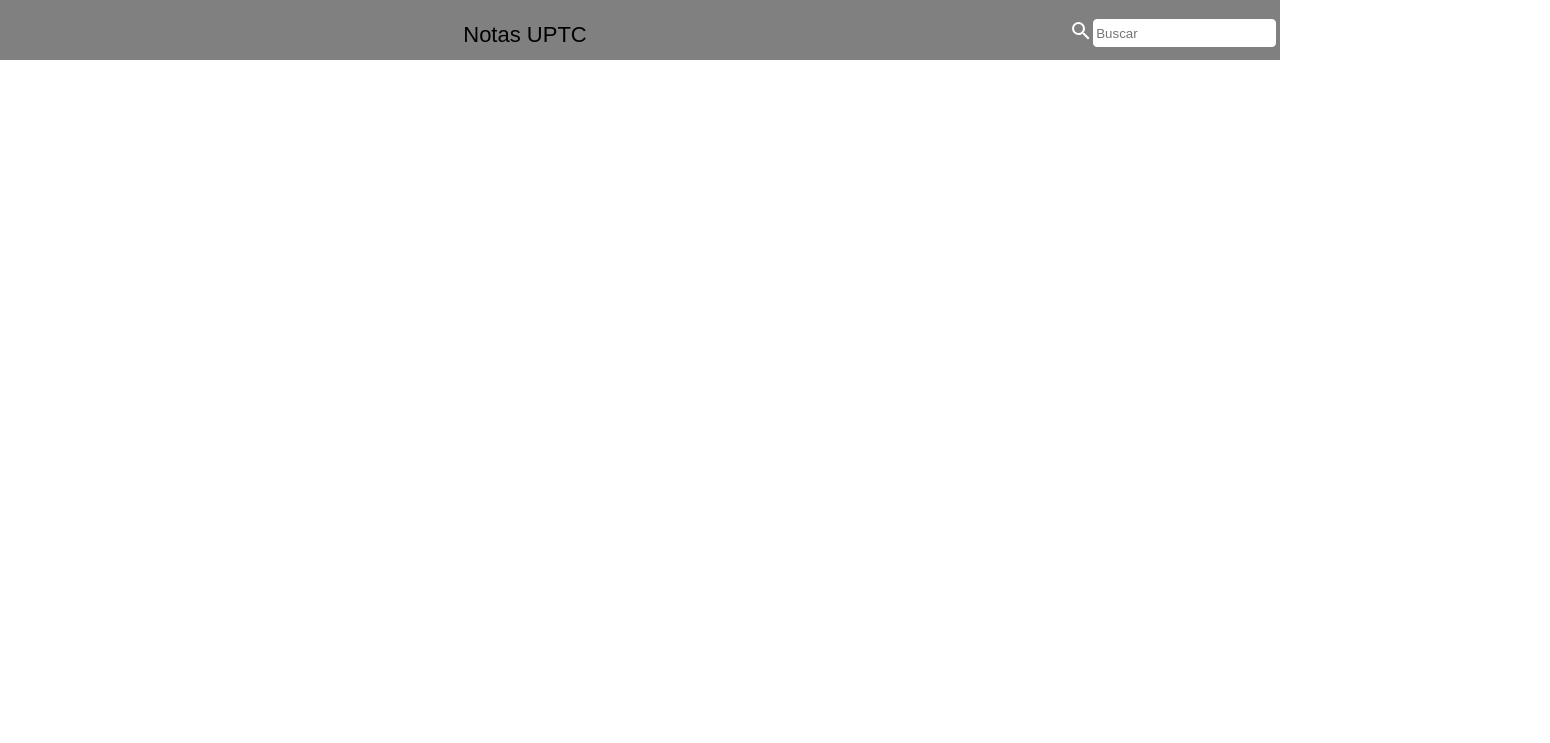
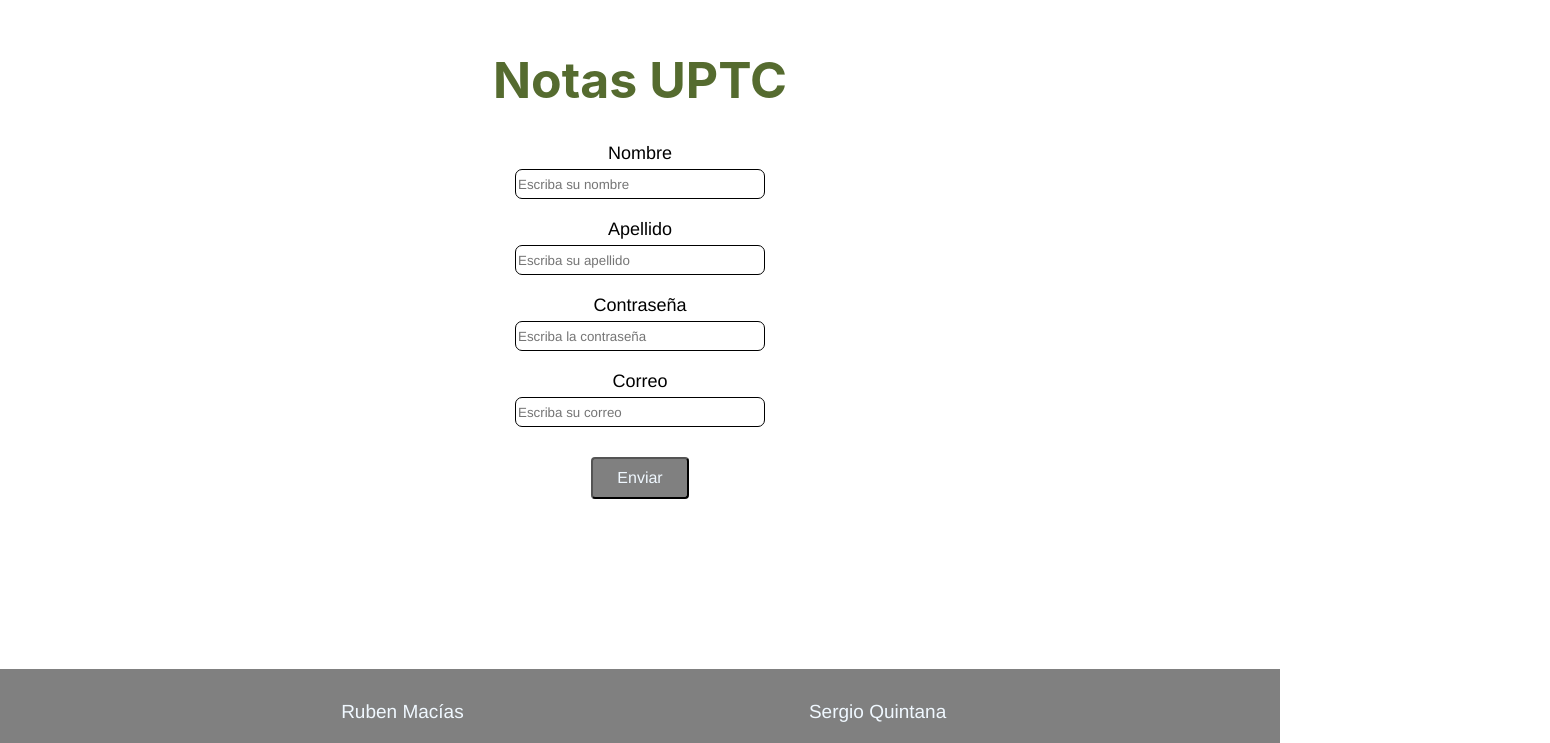
Before and after one commit to sergio1599/notes-uptc, a Next.js app: page /user in a window 1280 px wide. Shown: the top 743 px of the page, 1550 px wide, since content can reach past the window. Built offline with nearby package versions, Linux system fonts and the light colour scheme.

Commit message:
adding styles and footer to component Register

```diff
--- a/components/Register/Register.js
+++ b/components/Register/Register.js
@@ -13,11 +13,9 @@
             <input placeholder={"Escriba la contraseña"} className={styles.input}/>
             <label className={styles.label}>Correo</label>
             <input placeholder={"Escriba su correo"} className={styles.input}/>
-            <label className={styles.label}>¿Que tipo de usuario va a ser?</label>
-            <select className={styles.select}>
-                <option>Usuario</option>
-                <option>Administrador</option>
-            </select>
+            <div>
+                <button type={'onSubmit'}  className={styles.btn}>Enviar</button>
+            </div>
         </div>
     );
 };
--- a/components/Register/register.module.css
+++ b/components/Register/register.module.css
@@ -3,7 +3,7 @@
     display: flex;
     justify-content: center;
     flex-direction: column;
-    margin:10px auto;
+    margin: 1rem 1rem 10rem 1rem;
 }
 
 .select {
@@ -34,3 +34,19 @@
     font-family: TwitterChirp, -apple-system, BlinkMacSystemFont, "Segoe UI", Roboto, Helvetica, Arial, sans-serif;
     color: darkolivegreen;
 }
+
+.btn{
+    padding: 10px 24px;
+    margin: 10px auto;
+    font-family: Helvetica, Arial, sans-serif;
+    border-radius: 4px;
+    font-size: 16px;
+    background-color: gray;
+    color: aliceblue;
+}
+.btn:hover{
+    background-color: rgb(212, 212, 212);
+    color: black;
+    transition: background-color 1s;
+    transition: color 1s;
+}
--- a/pages/user.js
+++ b/pages/user.js
@@ -1,11 +1,13 @@
 import NavBar from '../components/NavBar/NavBar'
 import InfoUser from '../components/InfoUser/InfoUser'
+import Register from "../components/Register/Register";
+import Footer from "../components/Footer/Footer";
 
 export default function Home() {
     return (
         <>
-            <NavBar/>
-            <InfoUser/>
+            <Register/>
+            <Footer/>
         </>
     )
 }
```
